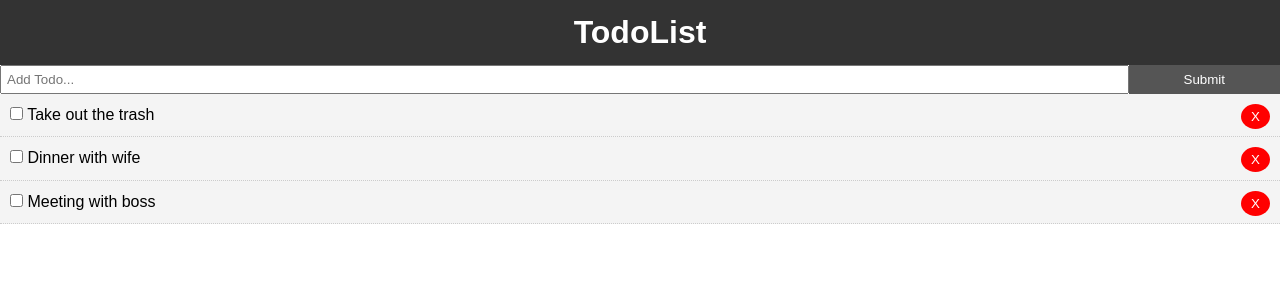
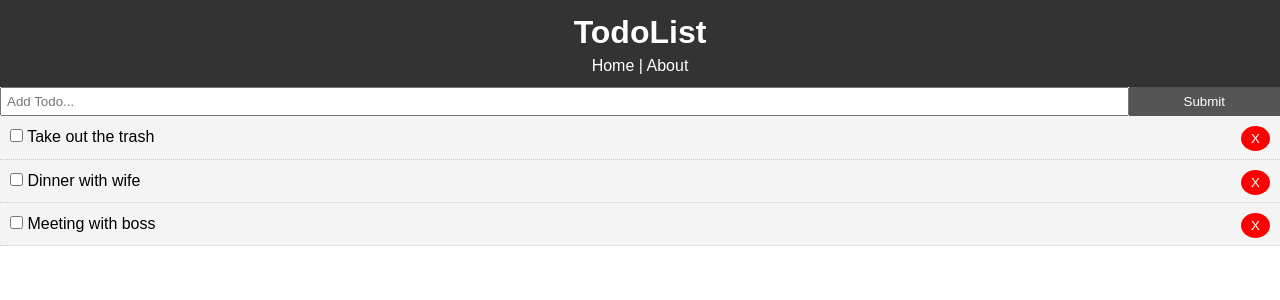
Before and after one commit to TestardR/React-Crash_Course_2019_TodoApp, a React (Create React App) app: page / in a window 1280 px wide. Shown: the top 300 px of the page. Built offline with nearby package versions, Linux system fonts and the light colour scheme.

Commit message:
adding Links

```diff
--- a/src/components/layout/Header.js
+++ b/src/components/layout/Header.js
@@ -1,9 +1,17 @@
 import React from 'react';
+import { Link } from 'react-router-dom';
 
 export default function Header() {
   return (
     <header style={headerStyle}>
       <h1>TodoList</h1>
+      <Link style={linkStyle} to="/">
+        Home
+      </Link>{' '}
+      |{' '}
+      <Link style={linkStyle} to="/about">
+        About
+      </Link>
     </header>
   );
 }
@@ -14,3 +22,8 @@ const headerStyle = {
   textAlign: 'center',
   padding: '10px'
 };
+
+const linkStyle = {
+  color: '#fff',
+  textDecoration: 'none'
+};
```
